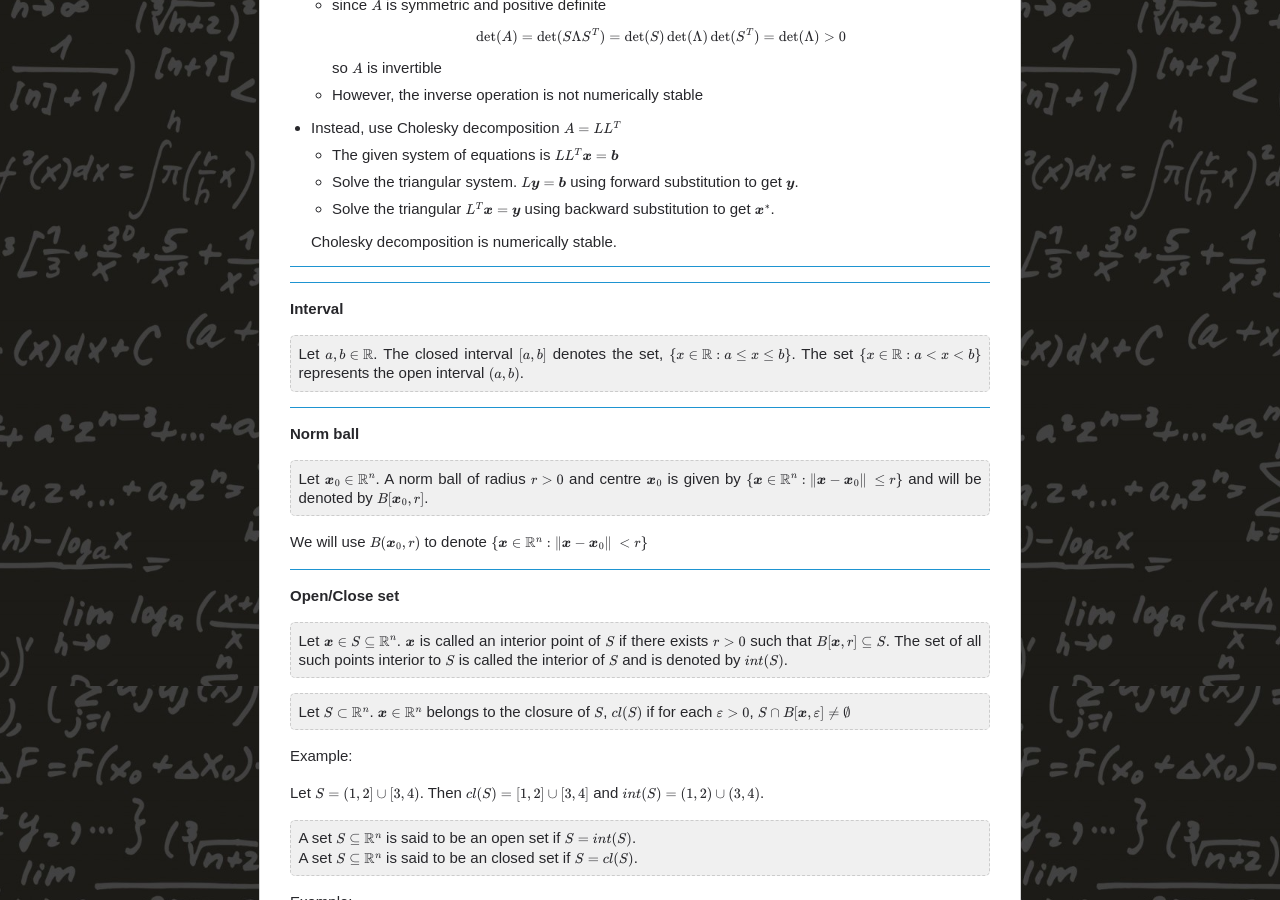
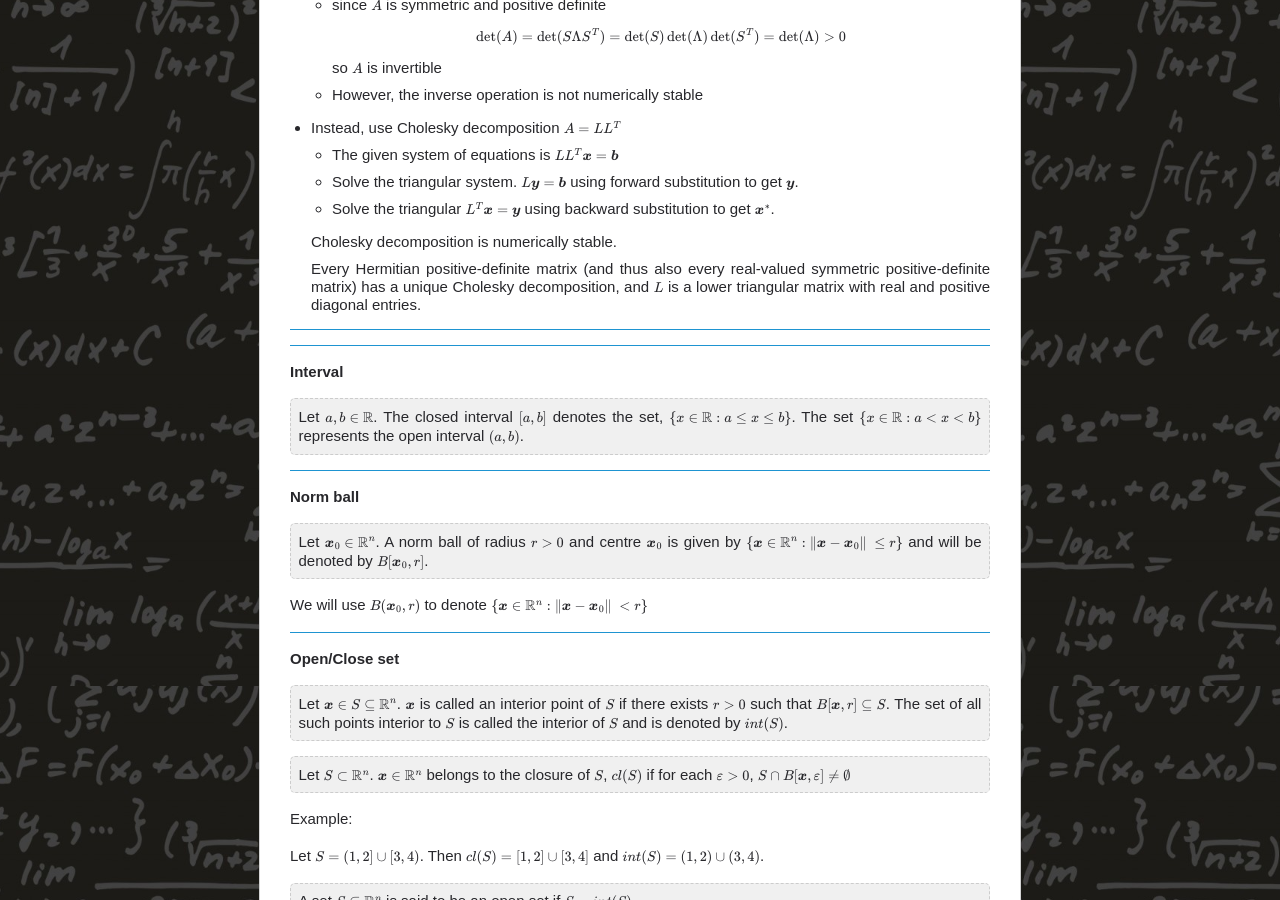
Before and after one commit to chenrushan/chenrushan.github.io, a Jekyll site: the page built from _posts/2014-03-21-NP-02-mathback.markdown, in a window 1280 px wide and 900 px high, scrolled down 9214 px. Built offline with Jekyll 4.4.1, drawn with Linux system fonts in a browser that asks for light colours; Markdown is read by kramdown in place of the engine named in the settings; formulas are drawn with MathJax 3.

Commit message:
[np02]: update

```diff
--- a/_posts/2014-03-21-NP-02-mathback.markdown
+++ b/_posts/2014-03-21-NP-02-mathback.markdown
@@ -494,6 +494,8 @@
 
   Cholesky decomposition is numerically stable.
 
+  Every Hermitian positive-definite matrix (and thus also every real-valued symmetric positive-definite matrix) has a unique Cholesky decomposition, and $L$ is a lower triangular matrix with real and positive diagonal entries.
+
 -----------------------
 -----------------------
 
```
